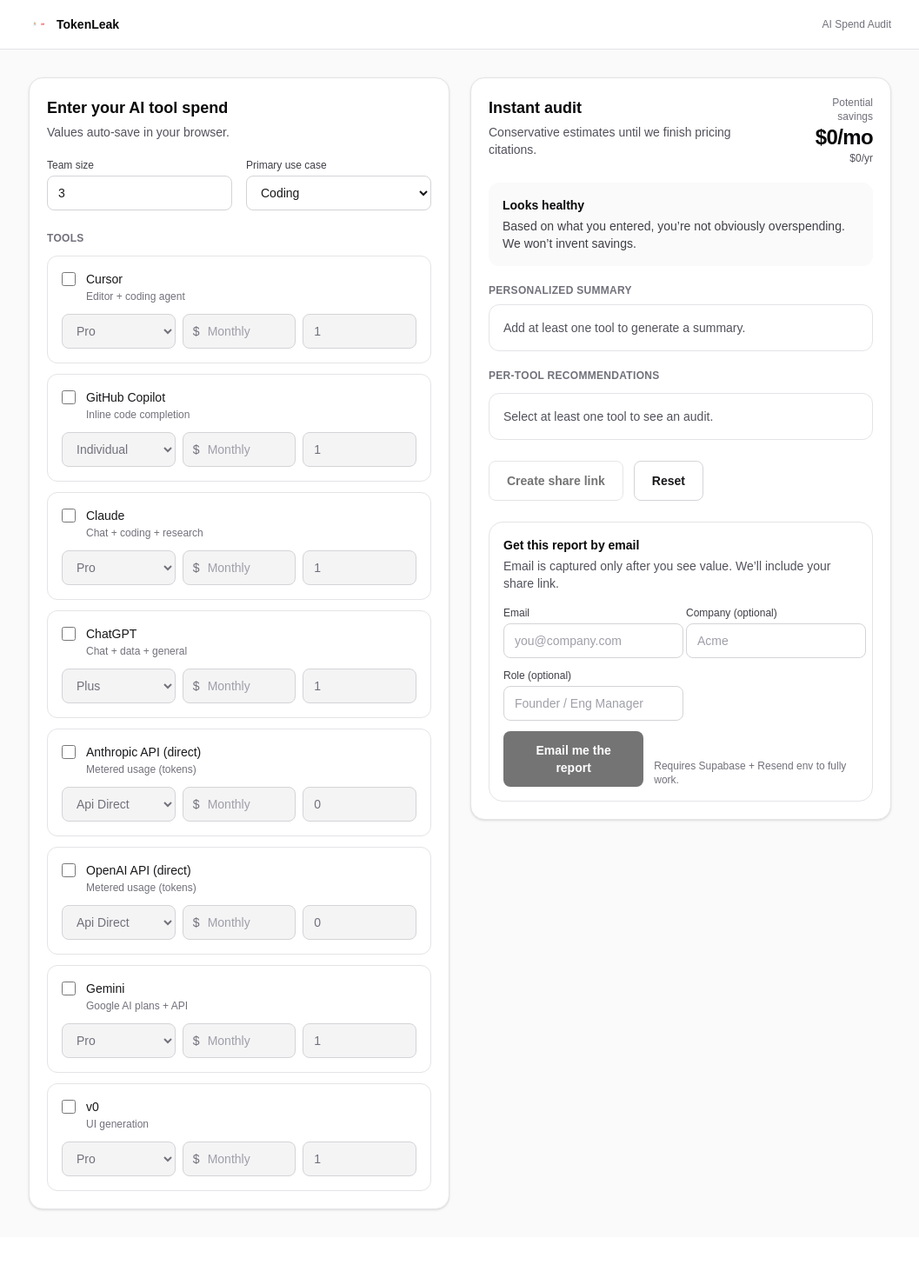
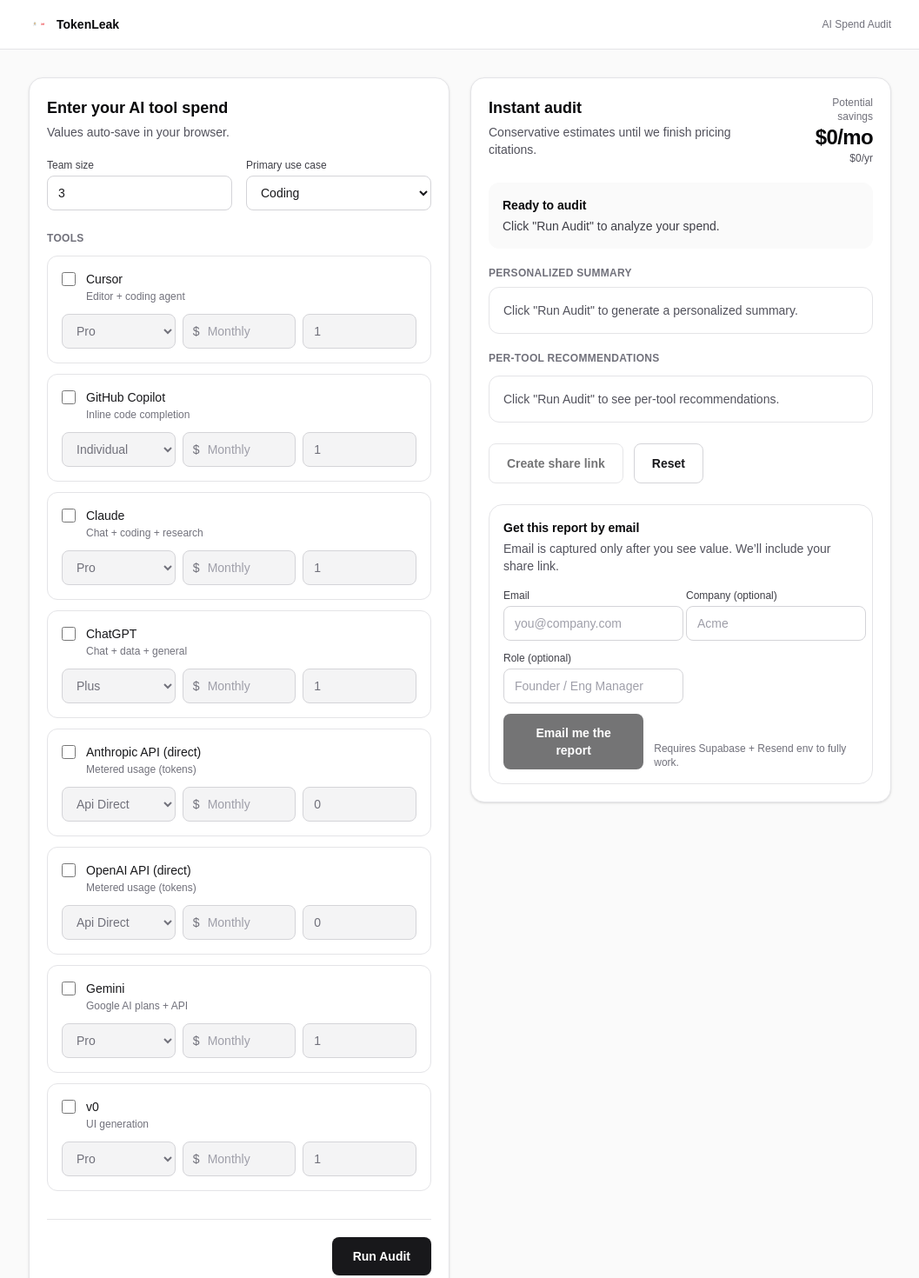
Before and after one commit to master-PA/TokenLeak, a Next.js app: page /audit in a window 1280 px wide. Shown: the top 1470 px of the page at 87% size, without its empty margins (111-1168 px from the left). Before the commit the page ends 1423 px from the top, so only its background shows below. Built offline with nearby package versions, Linux system fonts and the light colour scheme.

Commit message:
fix: update gemini model and add manual run audit button

```diff
--- a/src/app/api/summary/route.ts
+++ b/src/app/api/summary/route.ts
@@ -75,7 +75,7 @@
 
   try {
     const res = await fetch(
-      `https://generativelanguage.googleapis.com/v1beta/models/gemini-1.5-flash:generateContent?key=${encodeURIComponent(
+      `https://generativelanguage.googleapis.com/v1beta/models/gemini-flash-latest:generateContent?key=${encodeURIComponent(
         apiKey,
       )}`,
       {
--- a/src/app/audit/page.tsx
+++ b/src/app/audit/page.tsx
@@ -215,35 +215,41 @@
     };
   }, [teamSize, primaryUseCase, tools]);
 
-  const audit = useMemo(() => runAudit(auditInput), [auditInput]);
+  const [auditResult, setAuditResult] = useState<ReturnType<typeof runAudit> | null>(null);
 
-  useEffect(() => {
-    if (audit.results.length === 0) {
-      // eslint-disable-next-line react-hooks/set-state-in-effect
+  const handleRunAudit = () => {
+    const result = runAudit(auditInput);
+    setAuditResult(result);
+
+    if (result.results.length === 0) {
       setSummaryState({ status: "idle" });
       return;
     }
 
-    let cancelled = false;
     setSummaryState({ status: "loading" });
     fetch("/api/summary", {
       method: "POST",
       headers: { "content-type": "application/json" },
-      body: JSON.stringify({ auditResult: audit }),
+      body: JSON.stringify({ auditResult: result }),
     })
       .then(async (r) => {
         const j = (await r.json()) as { summary?: string };
-        if (!cancelled && j.summary) setSummaryState({ status: "ready", summary: j.summary });
-        if (!cancelled && !j.summary) setSummaryState({ status: "error" });
+        if (j.summary) setSummaryState({ status: "ready", summary: j.summary });
+        else setSummaryState({ status: "error" });
       })
       .catch(() => {
-        if (!cancelled) setSummaryState({ status: "error" });
+        setSummaryState({ status: "error" });
       });
+  };
 
-    return () => {
-      cancelled = true;
-    };
-  }, [audit]);
+  const audit = auditResult || {
+    totalMonthlySavingsUsd: 0,
+    totalAnnualSavingsUsd: 0,
+    results: [],
+    flags: { highSavings: false, alreadyOptimal: false },
+    currentMonthlySpendUsd: 0,
+    recommendedMonthlySpendUsd: 0
+  };
 
   return (
     <div className="min-h-full bg-zinc-50">
@@ -442,6 +448,16 @@
                 })}
               </div>
             </div>
+
+            <div className="mt-8 flex justify-end border-t border-zinc-200 pt-5">
+              <button
+                type="button"
+                className="inline-flex items-center justify-center rounded-lg bg-zinc-900 px-6 py-3 text-sm font-semibold text-white shadow-sm hover:bg-zinc-800 focus:outline-none focus:ring-2 focus:ring-zinc-900 focus:ring-offset-2"
+                onClick={handleRunAudit}
+              >
+                Run Audit
+              </button>
+            </div>
           </section>
 
           <section className="rounded-2xl border border-zinc-200 bg-white p-5 shadow-sm">
@@ -468,7 +484,12 @@
             </div>
 
             <div className="mt-5 rounded-xl bg-zinc-50 p-4">
-              {audit.flags.highSavings ? (
+              {!auditResult ? (
+                <div className="space-y-1">
+                  <div className="text-sm font-semibold text-zinc-950">Ready to audit</div>
+                  <div className="text-sm text-zinc-700">Click &quot;Run Audit&quot; to analyze your spend.</div>
+                </div>
+              ) : audit.flags.highSavings ? (
                 <div className="space-y-1">
                   <div className="text-sm font-semibold text-zinc-950">
                     High-savings stack
@@ -505,7 +526,9 @@
                 Personalized summary
               </div>
               <div className="mt-2 rounded-xl border border-zinc-200 bg-white p-4 text-sm text-zinc-700">
-                {audit.results.length === 0 ? (
+                {!auditResult ? (
+                  <div className="text-zinc-600">Click &quot;Run Audit&quot; to generate a personalized summary.</div>
+                ) : audit.results.length === 0 ? (
                   <div className="text-zinc-600">
                     Add at least one tool to generate a summary.
                   </div>
@@ -526,7 +549,11 @@
                 Per-tool recommendations
               </div>
               <div className="mt-3 divide-y divide-zinc-200 rounded-xl border border-zinc-200">
-                {audit.results.length === 0 ? (
+                {!auditResult ? (
+                  <div className="p-4 text-sm text-zinc-600">
+                    Click &quot;Run Audit&quot; to see per-tool recommendations.
+                  </div>
+                ) : audit.results.length === 0 ? (
                   <div className="p-4 text-sm text-zinc-600">
                     Select at least one tool to see an audit.
                   </div>
```
Also changed, not shown: 2 other files (tests, documents, lock files or other folders).
